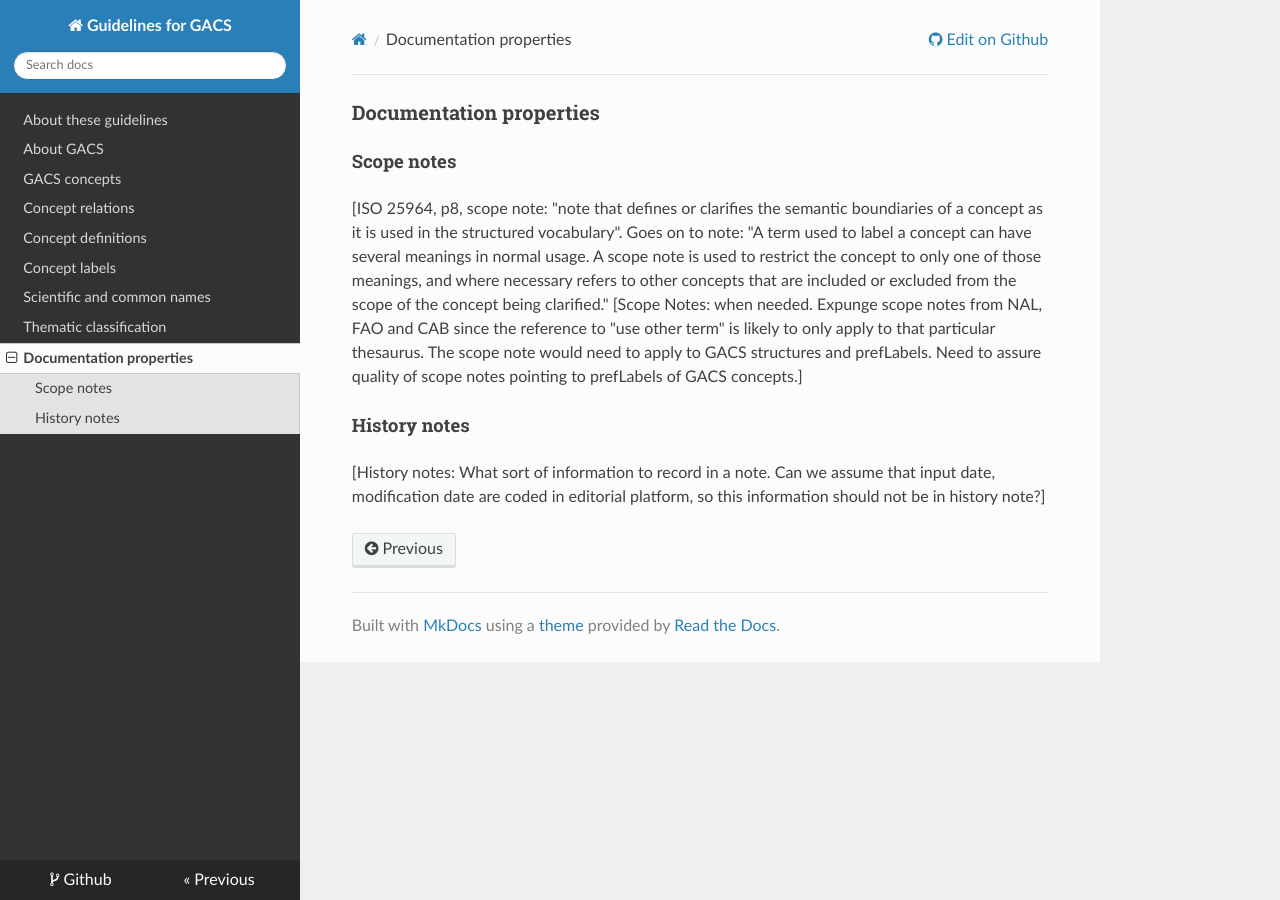
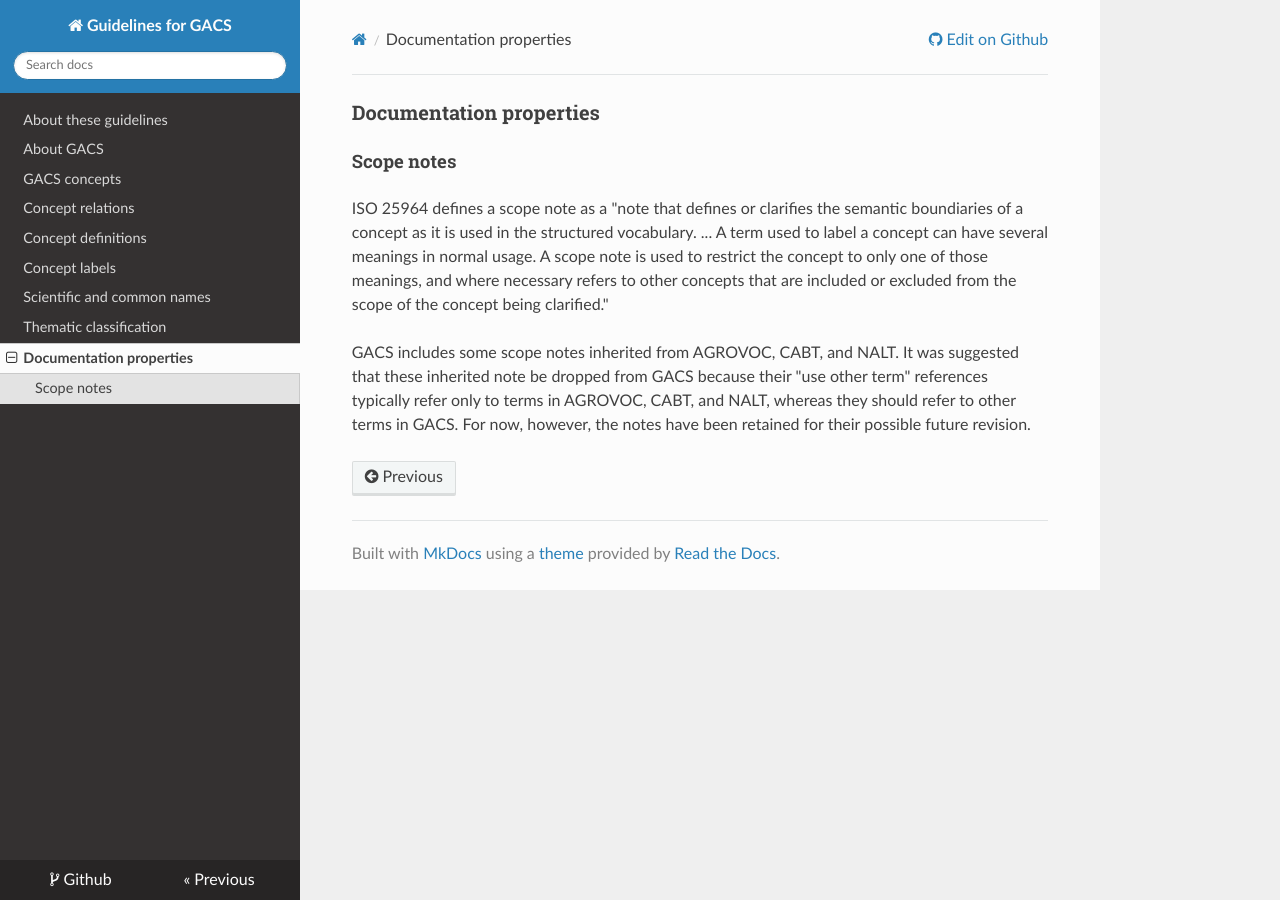
Before and after one commit to agrisemantics/gacs-qip, an MkDocs documentation site: the page built from docs/docproperties.md, in a window 1280 px wide. Built offline with MkDocs 1.6.1, drawn with Linux system fonts in a browser that asks for light colours; nearby versions of some CDN libraries; old or Windows-style settings are respelled for this version of MkDocs.

Commit message:
further editing

```diff
--- a/docs/docproperties.md
+++ b/docs/docproperties.md
@@ -2,19 +2,15 @@
 
 #### Scope notes
 
-[ISO 25964, p8, scope note: "note that defines or clarifies the
-semantic boundiaries of a concept as it is used in the structured vocabulary".
-Goes on to note: "A term used to label a concept can have several meanings in
-normal usage.  A scope note is used to restrict the concept to only one of
-those meanings, and where necessary refers to other concepts that are included
-or excluded from the scope of the concept being clarified." [Scope Notes: when
-needed.  Expunge scope notes from NAL, FAO and CAB since the reference to "use
-other term" is likely to only apply to that particular thesaurus.  The scope
-note would need to apply to GACS structures and prefLabels.  Need to assure
-quality of scope notes pointing to prefLabels of GACS concepts.]
+ISO 25964 defines a scope note as a "note that defines or clarifies the
+semantic boundiaries of a concept as it is used in the structured vocabulary.
+...  A term used to label a concept can have several meanings in normal usage.
+A scope note is used to restrict the concept to only one of those meanings, and
+where necessary refers to other concepts that are included or excluded from the
+scope of the concept being clarified."
 
-#### History notes
-
-[History notes: What sort of information to record in a note.
-Can we assume that input date, modification date are coded in editorial
-platform, so this information should not be in history note?]
+GACS includes some scope notes inherited from AGROVOC, CABT, and NALT.  It was
+suggested that these inherited note be dropped from GACS because their "use
+other term" references typically refer only to terms in AGROVOC, CABT, and
+NALT, whereas they should refer to other terms in GACS.  For now, however, the
+notes have been retained for their possible future revision.
```
Also changed, not shown: docs/definitions.md (+1 -1 lines), docs/index.md (+0 -2 lines), docs/labels.md (+0 -2 lines), docs/names.md (+4 -5 lines), docs/thematic_classification.md (+0 -2 lines), documentation/issues_documentation_properties.md (added, +5 -0 lines).
